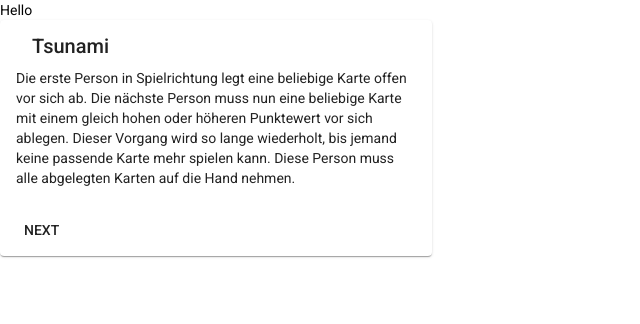
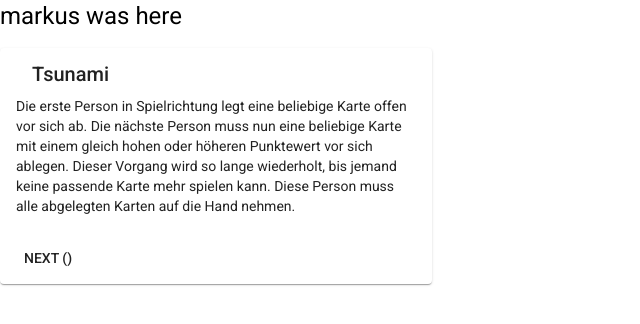
Before and after one commit to bootcamp5/frantics-dealer, an Angular app: page / in a window 1280 px wide. Both pictures are taken after a click on the element "Tsunami". Shown: the top 324 px of the page, without its empty margins (0-640 px from the left). Built offline with nearby package versions, Linux system fonts and the light colour scheme.

Commit message:
implement gameService Co-authored-by: Samuel Kupferschmid <samuel.kupferschmid@diartis.ch> Co-authored-by: joshy-haemeulrich <joshy@haemeulrich.com>

```diff
--- a/src/app/app.component.html
+++ b/src/app/app.component.html
@@ -1,2 +1,2 @@
-<div>Hello</div>
+<div><h1>markus was here</h1></div>
 <router-outlet></router-outlet>
--- a/src/app/card-detail/card-detail.component.html
+++ b/src/app/card-detail/card-detail.component.html
@@ -8,6 +8,6 @@
       </p>
     </mat-card-content>
     <mat-card-actions>
-      <button mat-button>NEXT</button>
+      <button mat-button (click)="game.goToNext()">NEXT ({{ game.getRemainingCount() }})</button>
     </mat-card-actions>
   </mat-card>
--- a/src/app/card-detail/card-detail.component.ts
+++ b/src/app/card-detail/card-detail.component.ts
@@ -1,6 +1,7 @@
 import { Component, OnInit } from '@angular/core';
 import { ActionCardService, ActionCardItem } from '../action-card.service';
 import { ActivatedRoute } from '@angular/router';
+import { GameService } from '../game.service';
 
 @Component({
   selector: 'app-card-detail',
@@ -9,7 +10,7 @@ import { ActivatedRoute } from '@angular/router';
 })
 export class CardDetailComponent implements OnInit {
 
-  constructor(private route: ActivatedRoute, private service: ActionCardService) { }
+  constructor(private route: ActivatedRoute, private service: ActionCardService, public game: GameService ) { }
 
   card: ActionCardItem;
 
--- /dev/null
+++ b/src/app/game.service.ts
@@ -0,0 +1,30 @@
+import { Injectable } from '@angular/core';
+import { ActionCardItem } from './action-card.service';
+import { Router } from '@angular/router';
+
+@Injectable({
+  providedIn: 'root'
+})
+export class GameService {
+
+  constructor(private router: Router) { }
+
+  private remainingItems: ActionCardItem[];
+
+  startGame(list: ActionCardItem[]) {
+    this.remainingItems = list.sort(() => Math.random() - 0.5);
+  }
+
+  getRemainingCount() {
+    return this.remainingItems?.length;
+  }
+
+  goToNext() {
+    if (this.remainingItems.length > 0) {
+      this.router.navigateByUrl('/' + this.remainingItems[0].name);
+      this.remainingItems.shift();
+    } else {
+      this.router.navigateByUrl('/');
+    }
+  }
+}
--- a/src/app/start/start.component.html
+++ b/src/app/start/start.component.html
@@ -8,5 +8,5 @@
 
     <button mat-stroked-button (click)="selectAll()">Select all</button>
     <button mat-stroked-button (click)="unselectAll()">Unselect all</button>
-    <button mat-raised-button>Start</button>
+    <button mat-raised-button (click)="startGame()"> Start</button>
 </div>
--- a/src/app/start/start.component.ts
+++ b/src/app/start/start.component.ts
@@ -1,5 +1,6 @@
 import { Component, OnInit } from '@angular/core';
 import { ActionCardService } from '../action-card.service';
+import { GameService } from '../game.service';
 
 @Component({
   selector: 'app-start',
@@ -8,7 +9,7 @@ import { ActionCardService } from '../action-card.service';
 })
 export class StartComponent {
 
-  constructor(private actionsCards: ActionCardService) {  }
+  constructor(private actionsCards: ActionCardService,private gameService: GameService) {  }
 
   getItems() {
     return this.actionsCards.getCards();
@@ -24,4 +25,10 @@ export class StartComponent {
     console.log(event);
   }
 
+  startGame(){
+    const selectedCards = this.actionsCards.getCards().filter(card => card.selected);
+    this.gameService.startGame(selectedCards);
+    this.gameService.goToNext();
+  }
+
 }
```
Also changed, not shown: 1 other file (tests, documents, lock files or other folders).
